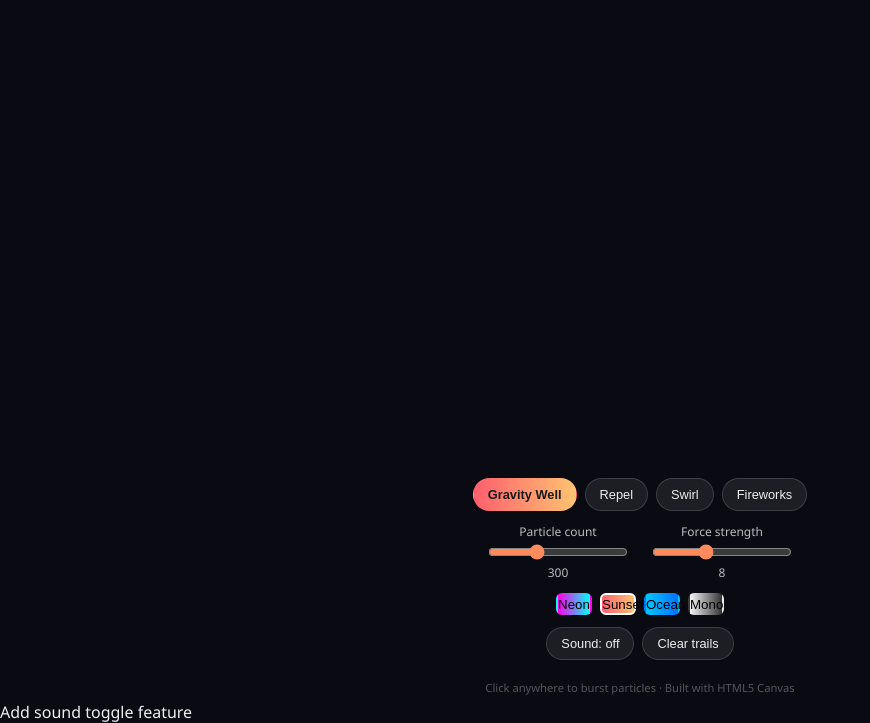
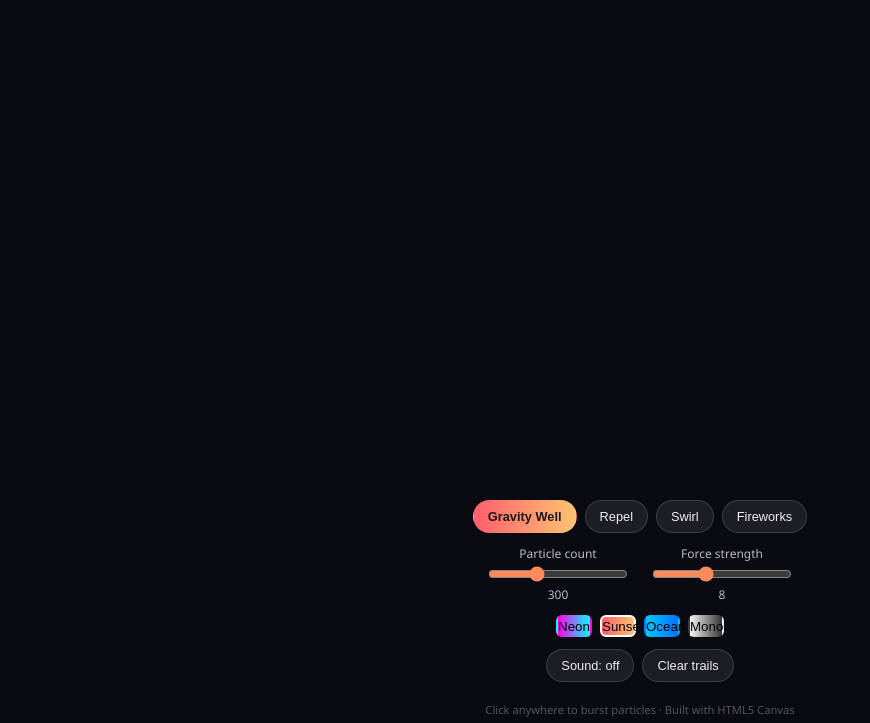
Before and after one commit to Mokshith731/particle-playground, a plain HTML site: page index.html in a window 1280 px wide. Shown: the part 77-800 px from the top of the page, without its empty margins (0-870 px from the left). Drawn offline with Linux system fonts and the light colour scheme.

Commit message:
Update index.html

```diff
--- a/index.html
+++ b/index.html
@@ -56,4 +56,3 @@
   <script src="script.js"></script>
 </body>
 </html>
-Add sound toggle feature
```
